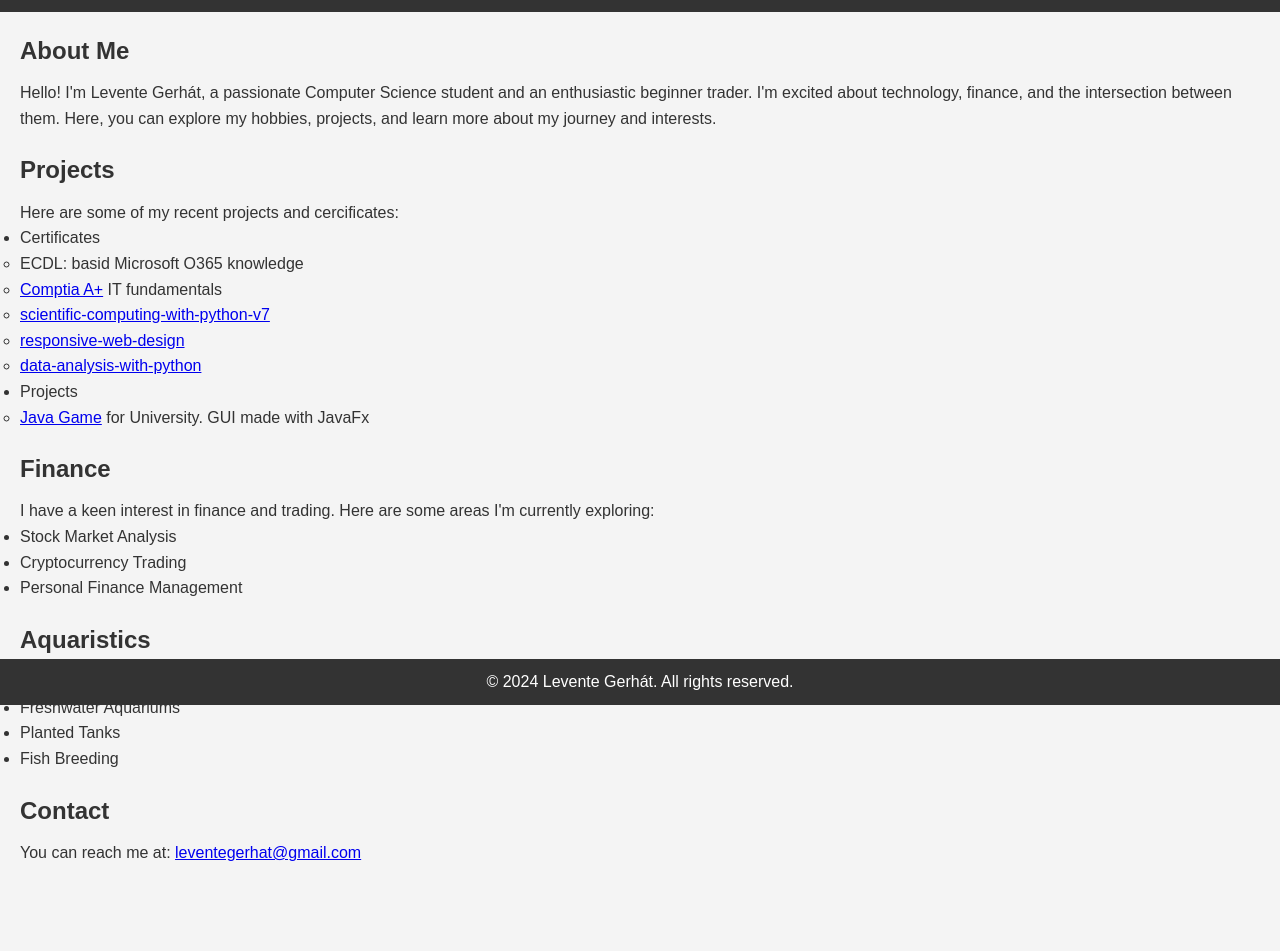
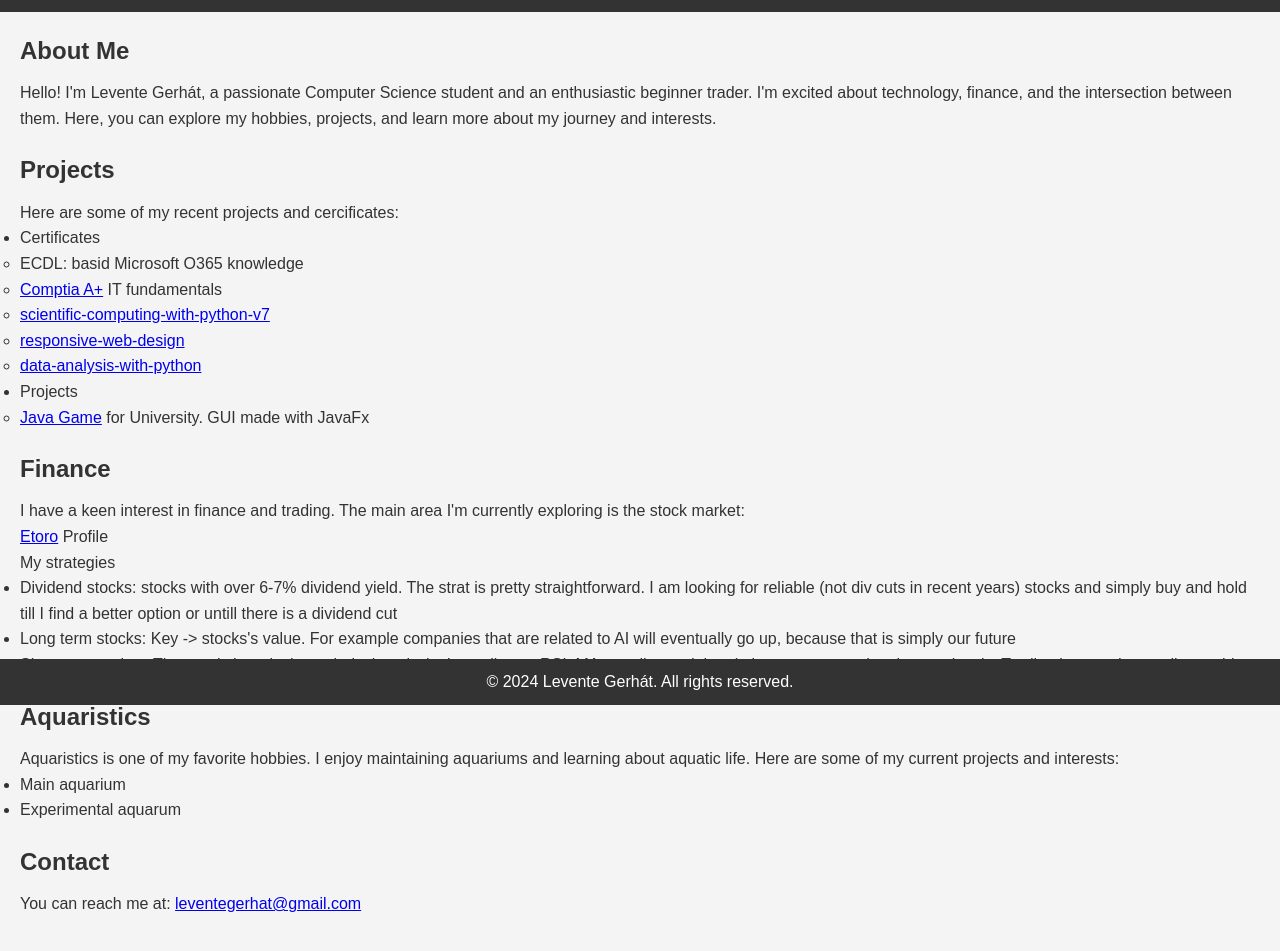
Before and after one commit to Gerhatlevi/mywebsite, a plain HTML site: page index.html in a window 1280 px wide. Shown: the part 95-1046 px from the top of the page. Before the commit the page ends 1001 px from the top, so only its background shows below. Drawn offline with Linux system fonts and the light colour scheme.

Commit message:
finace block

```diff
--- a/index.html
+++ b/index.html
@@ -44,20 +44,21 @@
         </section>
         <section id="finance">
             <h2>Finance</h2>
-            <p>I have a keen interest in finance and trading. Here are some areas I'm currently exploring:</p>
+            <p>I have a keen interest in finance and trading. The main area I'm currently exploring is the stock market:</p>
+            <p><a href="https://www.etoro.com/people/gerhatlevi">Etoro</a> Profile</p>
+            <p>My strategies</p>
             <ul>
-                <li>Stock Market Analysis</li>
-                <li>Cryptocurrency Trading</li>
-                <li>Personal Finance Management</li>
+                <li>Dividend stocks: stocks with over 6-7% dividend yield. The strat is pretty straightforward. I am looking for reliable (not div cuts in recent years) stocks and simply buy and hold till I find a better option or untill there is a dividend cut</li>
+                <li>Long term stocks: Key -> stocks's value. For example companies that are related to AI will eventually go up, because that is simply our future</li>
+                <li>Short term stokcs: The metric here is the technical analysis, I usually use RSI, MA, candles and the obvious support and resistance levels. Trading happend according to this.</li>
             </ul>
         </section>
         <section id="aquaristics">
             <h2>Aquaristics</h2>
             <p>Aquaristics is one of my favorite hobbies. I enjoy maintaining aquariums and learning about aquatic life. Here are some of my current projects and interests:</p>
             <ul>
-                <li>Freshwater Aquariums</li>
-                <li>Planted Tanks</li>
-                <li>Fish Breeding</li>
+                <li>Main aquarium</li>
+                <li>Experimental aquarum</li>
             </ul>
         </section>
         <section id="contact">
```
